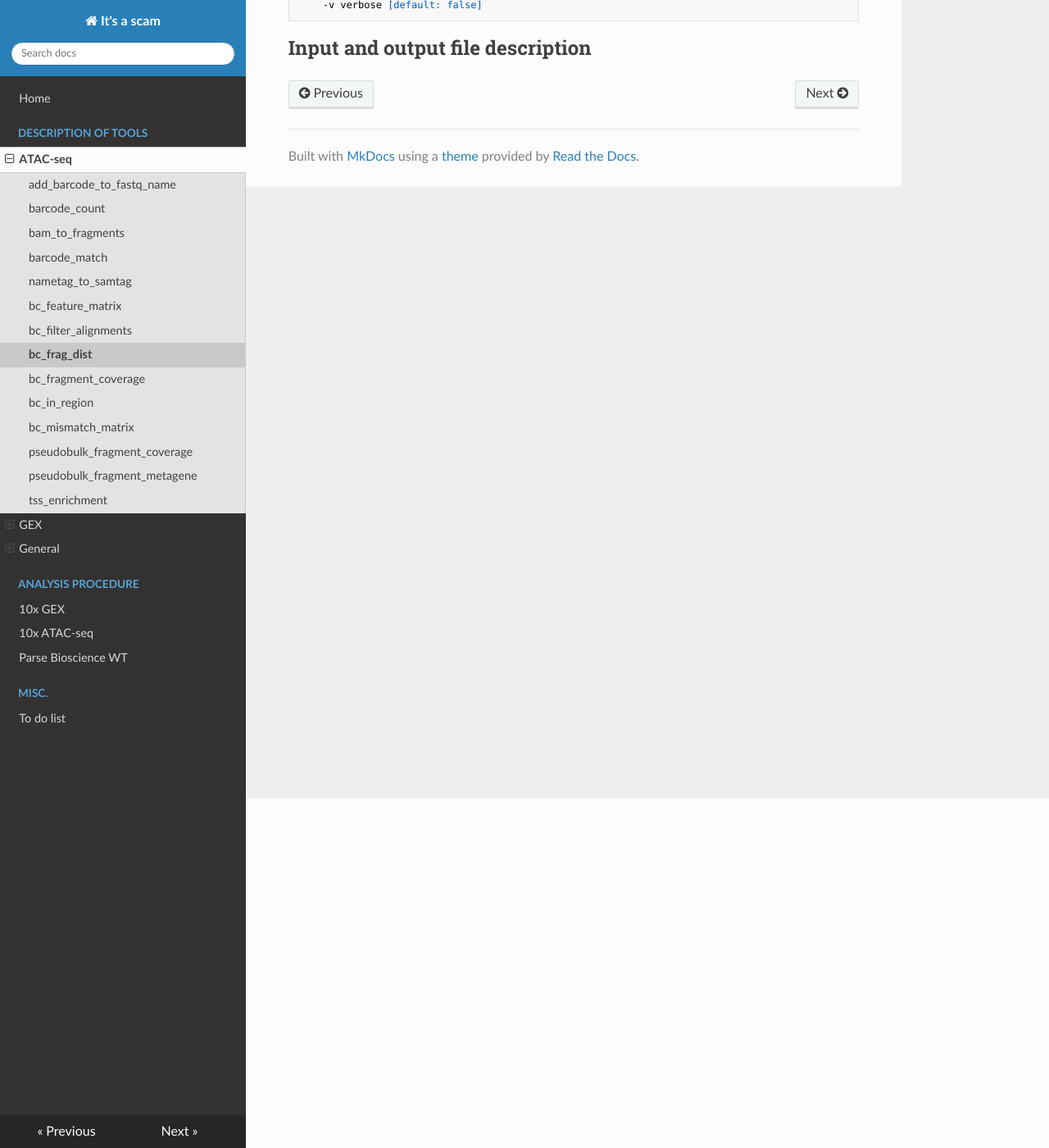
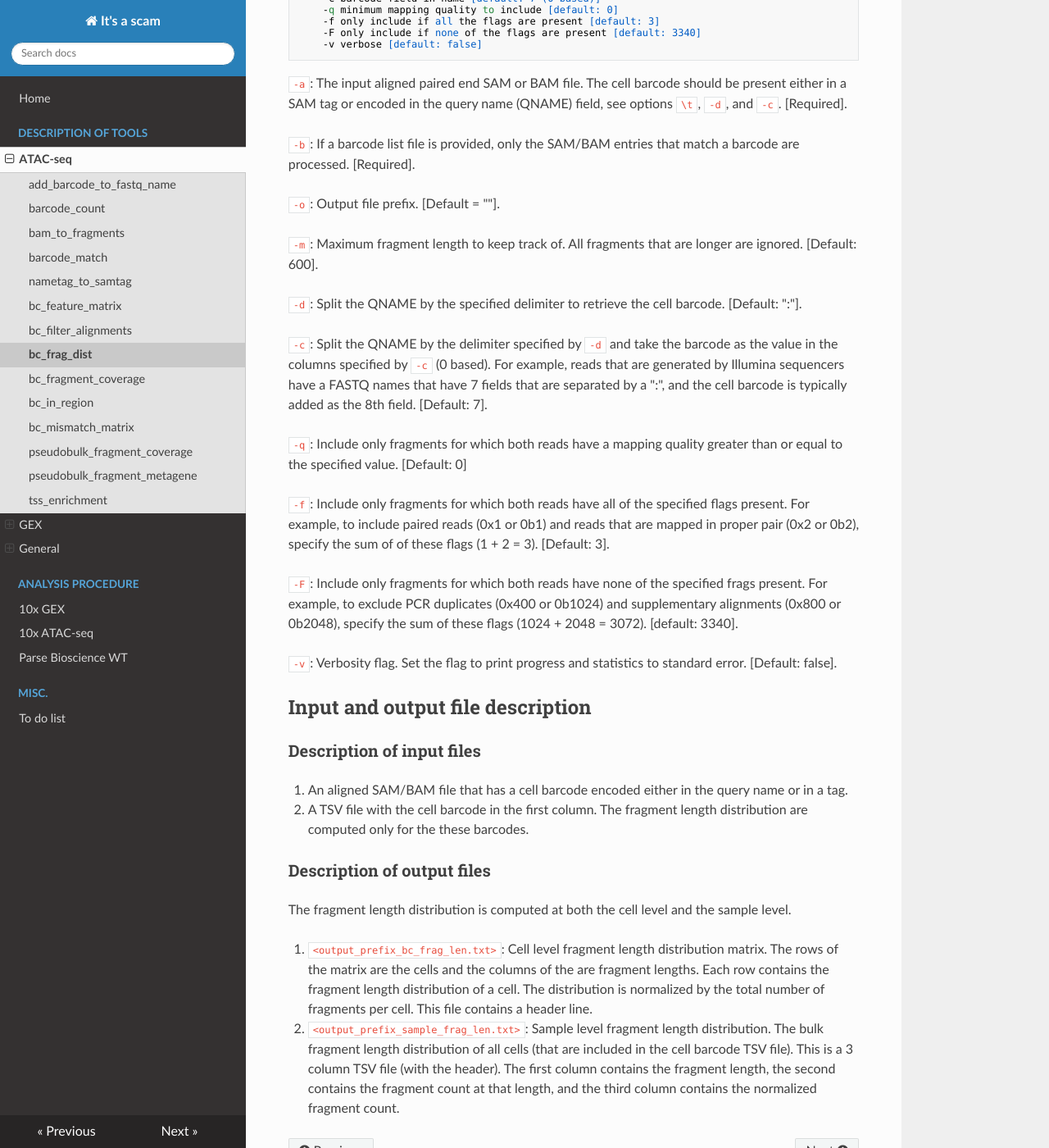
Before and after one commit to rishvanth-kp/its_a_scam, an MkDocs documentation site: the page built from doc/content/bc_frag_dist.md, in a window 1280 px wide and 1400 px high, scrolled down 426 px. Shown: the whole window at 82% size. Built offline with MkDocs 1.6.1, drawn with Linux system fonts in a browser that asks for light colours; nearby versions of some CDN libraries; some of the changed text lies outside the part shown.

````diff
--- a/doc/content/bc_frag_dist.md
+++ b/doc/content/bc_frag_dist.md
@@ -1,7 +1,7 @@
 # bc_frag_dist
 
-
 ## Description
+Compute the cell-level and sample-level fragment length distribution.
 
 ## Parameters
 ```
@@ -18,4 +18,63 @@ bc_frag_dist [options]
 	-v verbose [default: false]
 ```
 
+`-a`: The input aligned paired end SAM or BAM file. The cell barcode
+should be present either in a SAM tag or encoded in the query name
+(QNAME) field, see options `\t`, `-d`, and `-c`. [Required].
+
+`-b`: If a barcode list file is provided, only the SAM/BAM entries that
+match a barcode are processed. [Required].
+
+`-o`: Output file prefix. [Default = ""].
+
+`-m`: Maximum fragment length to keep track of. All fragments that are
+longer are ignored. [Default: 600].
+
+`-d`: Split the QNAME by the specified delimiter to retrieve the cell
+barcode. [Default: ":"].
+
+`-c`: Split the QNAME by the delimiter specified by `-d`
+and take the barcode as the value in the columns specified by `-c` (0
+based). For example, reads that are generated by Illumina sequencers
+have a FASTQ names that have 7 fields that are separated by a ":", and
+the cell barcode is typically added as the 8th field. [Default: 7].
+
+`-q`: Include only fragments for which both reads have a mapping
+quality greater than or equal to the specified value. [Default: 0]
+
+`-f`: Include only fragments for which both reads have all of the
+specified flags present. For example, to include paired reads (0x1 or
+0b1) and reads that are mapped in proper pair (0x2 or 0b2), specify the
+sum of of these flags (1 + 2 = 3). [Default: 3].
+
+`-F`: Include only fragments for which both reads have none of the
+specified frags present. For example, to exclude PCR duplicates (0x400
+or 0b1024) and supplementary alignments (0x800 or 0b2048), specify the
+sum of these flags (1024 + 2048 = 3072). [default: 3340].
+
+`-v`: Verbosity flag. Set the flag to print progress and statistics to
+standard error. [Default: false].
+
 ## Input and output file description
+### Description of input files
+1. An aligned SAM/BAM file that has a cell barcode encoded
+either in the query name or in a tag.
+2. A TSV file with the cell barcode in the first column. The fragment
+length distribution are computed only for the these barcodes.
+
+### Description of output files
+The fragment length distribution is computed at both the cell level and
+the sample level.
+
+1. `<output_prefix_bc_frag_len.txt>`: Cell level fragment length
+distribution matrix. The rows of the matrix are the cells and the columns
+of the are fragment lengths. Each row contains the fragment length
+distribution of a cell. The distribution is normalized by the total
+number of fragments per cell. This file contains a header
+line.
+2. `<output_prefix_sample_frag_len.txt>`: Sample level fragment length
+distribution. The bulk fragment length distribution of all cells (that are
+included in the cell barcode TSV file). This is a 3 column TSV file
+(with the header). The first column contains the fragment length, the
+second contains the fragment count at that length, and the third
+column contains the normalized fragment count.
````
Also changed, not shown: doc/content/barcode_match.md (+28 -6 lines), doc/content/todo.md (+11 -8 lines).
